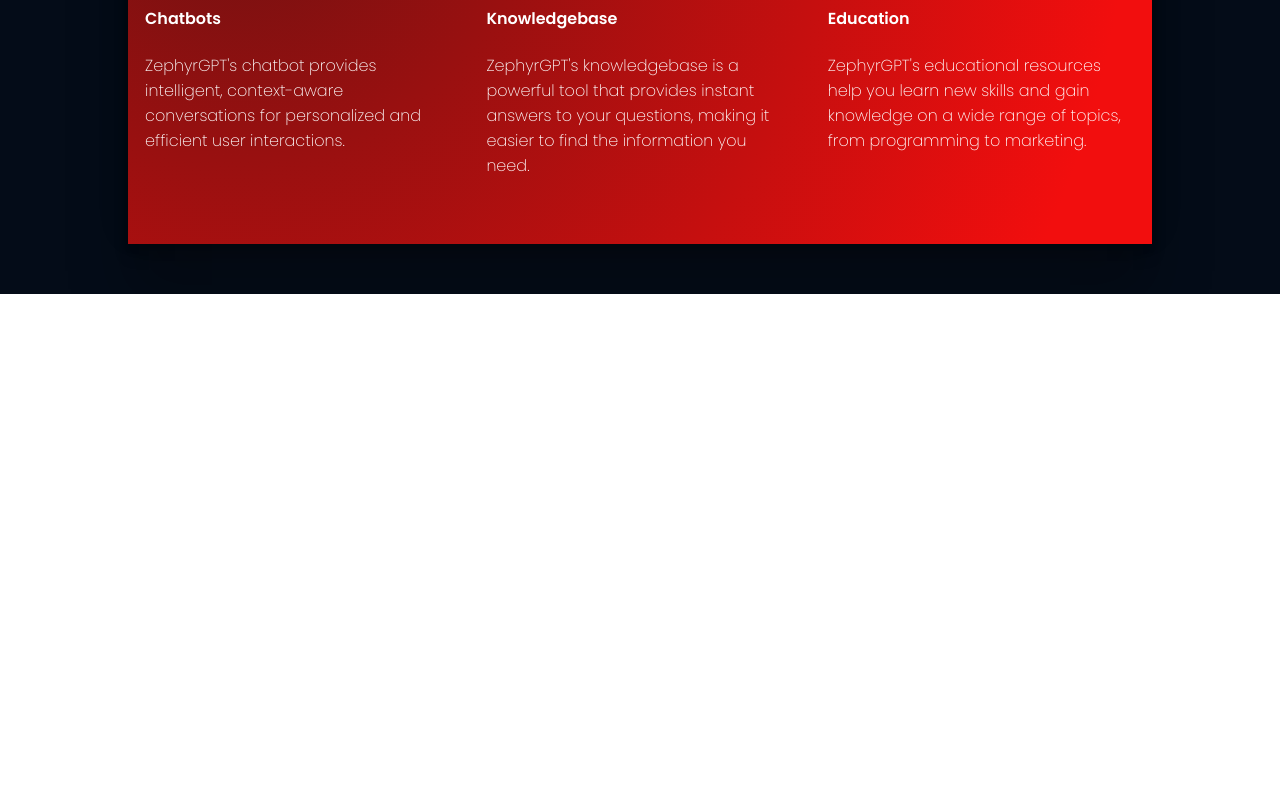
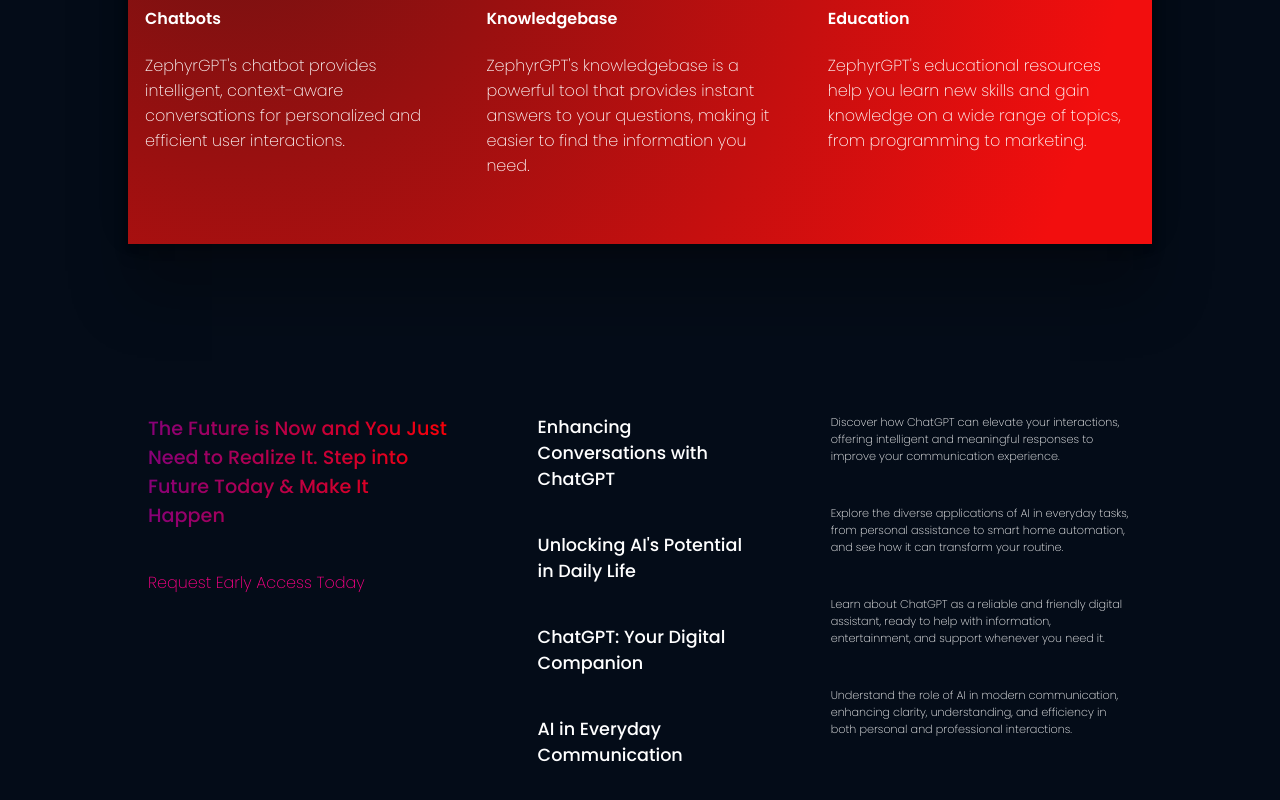
Before and after one commit to FranThe3rd/ZephyrGPT, a React (Create React App) app: page /#/ in a window 1280 px wide. Shown: the part 1180-1980 px from the top of the page. Before the commit the page ends 1474 px from the top, so only its background shows below. Built offline with nearby package versions, Linux system fonts and the light colour scheme.

Commit message:
added home future section

```diff
--- a/src/pages/home/home.css
+++ b/src/pages/home/home.css
@@ -159,7 +159,7 @@
 
 }
 
-.home-what-card h4{
+.home-what-card h4 {
     padding-top: 10px;
     border-top: 1px solid white;
     width: 70px;
@@ -178,10 +178,78 @@
     text-align: left;
 }
 
+.home-future {
+    margin: 0 auto;
+    max-width: 80%;
+    display: grid;
+    grid-template-columns: repeat(3, 1fr);
+    margin-top: 150px;
+}
+
+.home-future-one h1 {
+    font-family: Poppins, sans-serif;
+    color: white;
+    font-weight: 500;
+    font-size: clamp(1rem, 3vw, 1.2rem);
+    margin: 0;
+    padding: 20px;
+    background: -moz-linear-gradient(left, purple, red);
+    background: -webkit-linear-gradient(left, purple, red);
+    background: linear-gradient(to right, purple, red);
+    -webkit-background-clip: text;
+    -webkit-text-fill-color: transparent;
+
+
+
+}
+
+.home-future-one p {
+    font-family: Poppins, sans-serif;
+    color: rgb(255, 0, 136);
+    font-weight: 200;
+    font-size: clamp(.8rem, 2vw, 1rem);
+    margin: 0;
+    padding: 20px;
+}
+
+.home-future-two p {
+    font-family: Poppins, sans-serif;
+    color: white;
+    font-weight: 200;
+    font-size: clamp(.6rem, 2vw, .7rem);
+    margin: 0;
+    padding: 20px;
+    display: none;
+    padding: 20px;
+
+}
+
+.home-future-two h3 {
+    width: 60%;
+    font-family: Poppins, sans-serif;
+    color: white;
+    font-weight: 500;
+    font-size: clamp(1rem, 3vw, 1.1rem);
+    margin: 0 auto;
+    padding: 20px;
+}
+
+.home-future-three p {
+    font-family: Poppins, sans-serif;
+    color: white;
+    font-weight: 200;
+    font-size: clamp(.6rem, 2vw, .7rem);
+    margin: 0 auto;
+    padding: 20px;
+
+
+}
+
 @media screen and (max-width: 845px) {
     .home-grid {
         grid-template-columns: 1fr;
     }
+
     .home-header-img img {
 
         margin-top: 10px;
@@ -192,7 +260,8 @@
 
 
     .home-icons {
-        padding-top: 50px;}
+        padding-top: 50px;
+    }
 
     .home-header-text h1 {
         background: -moz-linear-gradient(left, red, purple);
@@ -211,6 +280,22 @@
     .home-what-grid {
         grid-template-columns: 1fr;
     }
+    .home-future {
+        grid-template-columns: 1fr;
+    }
+
+    .home-future-two p {
+        display: block;
+    }
+
+    .home-future-three {
+        display: none;
+    }
+
+    .home-future-two h3 {
+        width: 80%;
+    }
+
 
 
 }
--- a/src/pages/home/home.jsx
+++ b/src/pages/home/home.jsx
@@ -25,11 +25,12 @@
         </div>
       </div>
       <div className='home-icons'>
-        <InstagramLogo size={30}  />
-        <TwitterLogo size={30}  />
-        <DiscordLogo size={30}  />
-        <FacebookLogo size={30}  />
+        <InstagramLogo size={30} />
+        <TwitterLogo size={30} />
+        <DiscordLogo size={30} />
+        <FacebookLogo size={30} />
       </div>
+
       <div className='home-what'>
         <h1>What is ZephyrGPT?</h1>
         <h3>ZephyrGPT is an AI-powered chatbot that delivers unmatched intelligence and personalized responses, adapting seamlessly to your style. Enjoy secure, engaging conversations anytime with its user-friendly interface. Experience the future of AI interactions with ZephyrGPT.</h3>
@@ -48,6 +49,34 @@
           </div>
         </div>
       </div>
+      <div className='home-future'>
+        <div className='home-future-one'>
+          <h1>The Future is Now and You Just Need to Realize It. Step into Future Today & Make It Happen</h1>
+          <p>Request Early Access Today</p>
+        </div>
+        <div className='home-future-two'>
+          <h3>Enhancing Conversations with ChatGPT</h3>
+          <p>Discover how ChatGPT can elevate your interactions, offering intelligent and meaningful responses to improve your communication experience.</p>
+
+          <h3>Unlocking AI's Potential in Daily Life</h3>
+          <p>Discover how ChatGPT can elevate your interactions, offering intelligent and meaningful responses to improve your communication experience.</p>
+
+          <h3>ChatGPT: Your Digital Companion</h3>
+          <p>Learn about ChatGPT as a reliable and friendly digital assistant, ready to help with information, entertainment, and support whenever you need it.</p>
+
+          <h3>AI in Everyday Communication</h3>
+          <p>Understand the role of AI in modern communication, enhancing clarity, understanding, and efficiency in both personal and professional interactions.</p>
+
+        </div>
+        <div className='home-future-three'>
+          <p>Discover how ChatGPT can elevate your interactions, offering intelligent and meaningful responses to improve your communication experience.</p>
+          <p>Explore the diverse applications of AI in everyday tasks, from personal assistance to smart home automation, and see how it can transform your routine.</p>
+          <p>Learn about ChatGPT as a reliable and friendly digital assistant, ready to help with information, entertainment, and support whenever you need it.</p>
+          <p>Understand the role of AI in modern communication, enhancing clarity, understanding, and efficiency in both personal and professional interactions.</p>
+
+
+        </div>
+      </div>
 
 
     </div>
```
Lines whose indentation alone changed are shown as unchanged.
